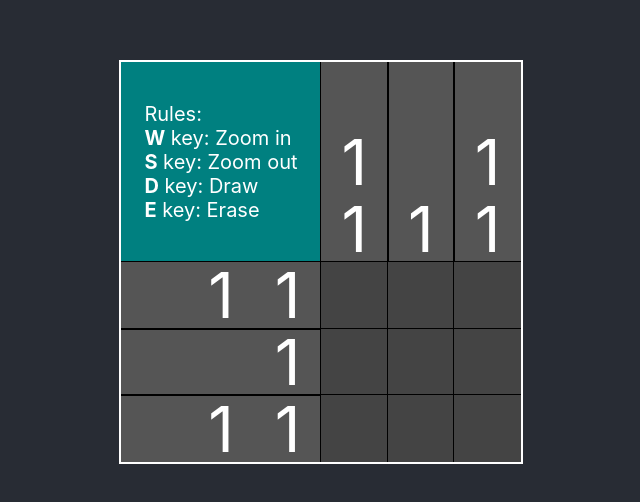
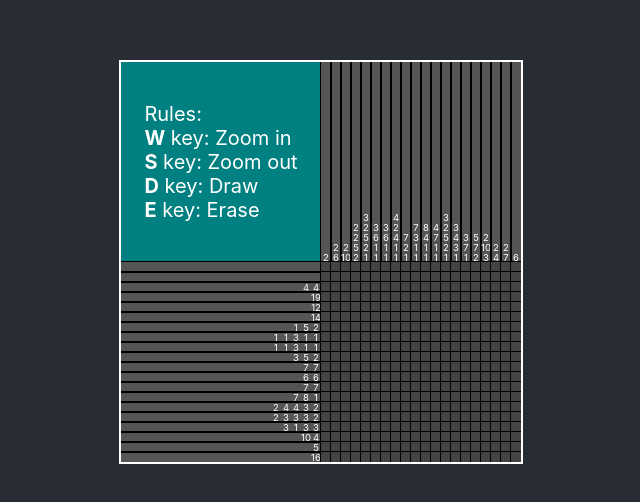
Before and after one commit to FelicianoG/nonogramsdasu, a React (Create React App) app: page / in a window 1280 px wide. Shown: the part 138-640 px from the top of the page, without its empty margins (319-959 px from the left). Built offline with nearby package versions, Linux system fonts and the light colour scheme.

Commit message:
Moved functionality to Logic component

```diff
--- a/src/App.js
+++ b/src/App.js
@@ -1,34 +1,14 @@
 import "./App.css";
 import Description from "./components/Description";
-import { useState, useEffect } from "react";
 import Logic from "./components/Logic";
-import { purina } from "./NonogramTest";
+import { dog } from "./NonogramTest";
 
 function App() {
-  const [zoom, setZoom] = useState(200);
-  useEffect(() => {
-    document.addEventListener("keydown", (e) => {
-      switch (e.key) {
-        case "w": {
-          setZoom((prev) => prev + 10);
-          break;
-        }
-        case "s": {
-          setZoom((prev) => prev - 10);
-          break;
-        }
-        default: {
-          return;
-        }
-      }
-    });
-  }, []);
-
   return (
     <div className="App">
       <header className="App-header">
-        <Logic winBoard={purina}>
-          <Description size={zoom} />
+        <Logic winBoard={dog}>
+          <Description />
         </Logic>
       </header>
     </div>
--- a/src/components/Description.jsx
+++ b/src/components/Description.jsx
@@ -8,7 +8,7 @@ export default function Description({
   winBoard,
   size = 200,
   board,
-  handleRow,
+  handleBoard,
   rowNum,
   columnNum,
 }) {
@@ -62,7 +62,7 @@ export default function Description({
         </div>
         <Grid
           board={board}
-          handleRow={handleRow}
+          handleBoard={handleBoard}
           size={size}
           winBoard={winBoard}
           rowNum={rowNum}
--- a/src/components/Grid.jsx
+++ b/src/components/Grid.jsx
@@ -8,7 +8,7 @@ export default function Grid({
   rowNum = 3,
   columnNum = 3,
   board,
-  handleRow,
+  handleBoard,
 }) {
   const GRID_STYLE = {
     display: "flex",
@@ -42,7 +42,7 @@ export default function Grid({
                     key={`${i}${j}`}
                     row={i}
                     column={j}
-                    handleRow={handleRow}
+                    handleBoard={handleBoard}
                     marked={board[i][j]}
                   />
                 );
--- a/src/components/Logic.jsx
+++ b/src/components/Logic.jsx
@@ -1,7 +1,27 @@
-import { cloneElement, useState } from "react";
+import { cloneElement, useState, useEffect } from "react";
 import arrDenester from "../utils";
 
 export default function Logic({ children, winBoard }) {
+  const [zoom, setZoom] = useState(200);
+  const size = zoom;
+  useEffect(() => {
+    document.addEventListener("keydown", (e) => {
+      switch (e.key) {
+        case "w": {
+          setZoom((prev) => prev + 10);
+          break;
+        }
+        case "s": {
+          setZoom((prev) => prev - 10);
+          break;
+        }
+        default: {
+          return;
+        }
+      }
+    });
+  }, []);
+
   const initialColumns = [];
   const rowNum = winBoard.length;
   const columnNum = winBoard[0].length;
@@ -25,7 +45,7 @@ export default function Logic({ children, winBoard }) {
     }
   });
 
-  function handleRow(row, column) {
+  function handleBoard(row, column) {
     setBoard((prev) => {
       const arr = arrDenester(prev);
       arr[row][column] = temp;
@@ -34,12 +54,13 @@ export default function Logic({ children, winBoard }) {
     });
   }
   const element = cloneElement(children, {
-    handleRow,
+    handleBoard,
     board,
     rowNum,
     columnNum,
     winBoard,
     win,
+    size,
   });
   return <div>{element}</div>;
 }
--- a/src/components/Square.jsx
+++ b/src/components/Square.jsx
@@ -2,7 +2,7 @@ export default function Square({
   gridSize,
   marked,
   column,
-  handleRow,
+  handleBoard,
   row,
   resolution,
 }) {
@@ -19,7 +19,7 @@ export default function Square({
 
   return (
     <div
-      onClick={() => handleRow(row, column)}
+      onClick={() => handleBoard(row, column)}
       style={marked ? { ...SQUARE_STYLE, ...MARKED } : { ...SQUARE_STYLE }}
     ></div>
   );
```
